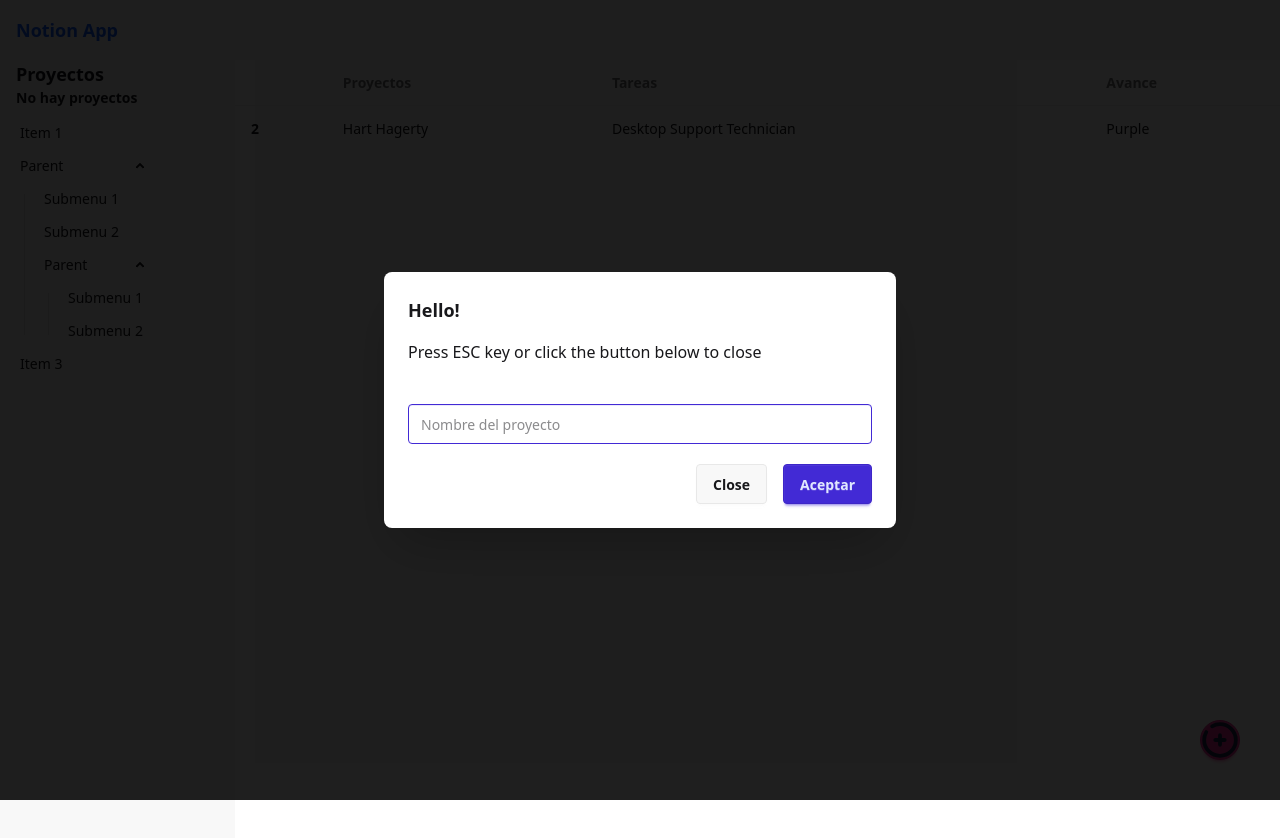
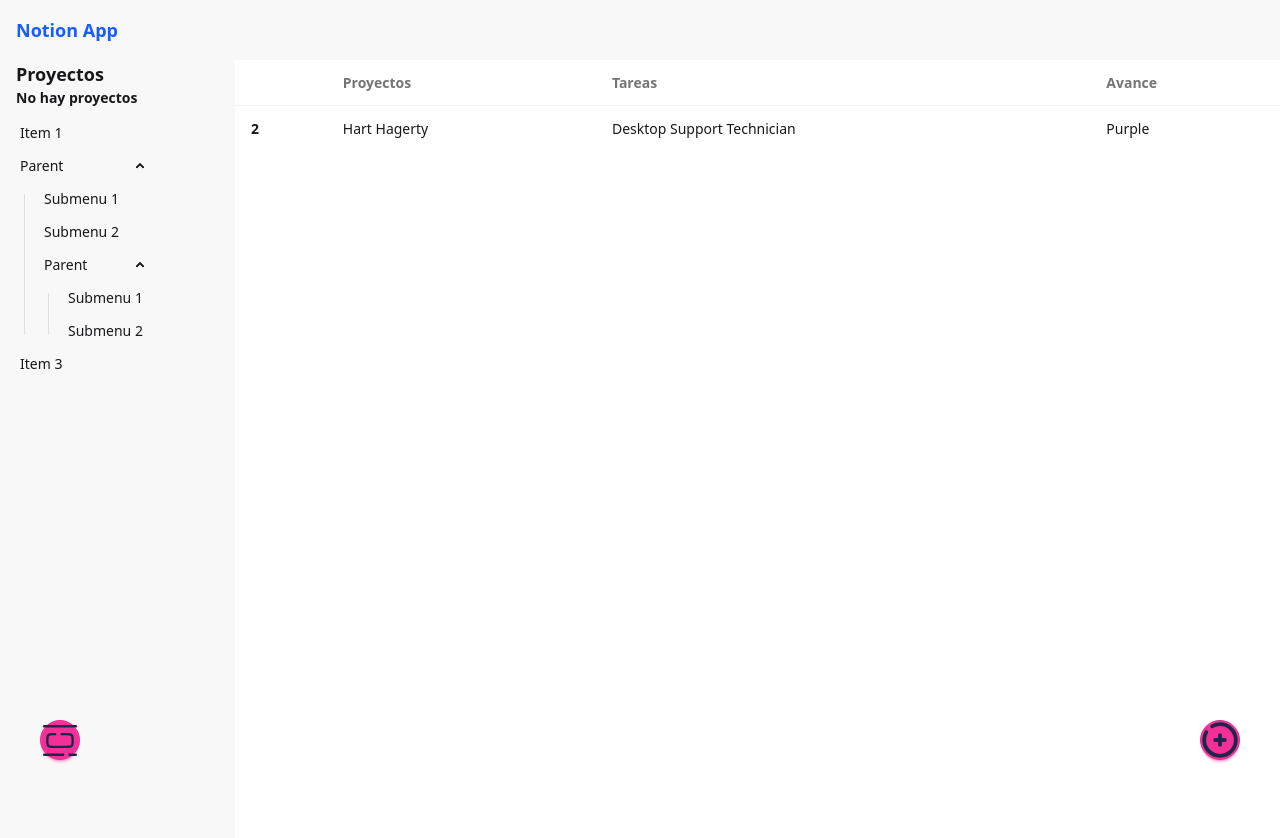
Before and after one commit to abertod/project-app, a Vue app: page /projects in a window 1280 px wide. Shown: the top 838 px of the page. Built offline with nearby package versions, Linux system fonts and the light colour scheme.

Commit message:
Diseño de los modasl finalizados

```diff
--- a/src/modulorum/commune/components/InputModal.vue
+++ b/src/modulorum/commune/components/InputModal.vue
@@ -1,18 +1,19 @@
 <template>
-  <dialog id="my_modal_1" class="modal" :open="true">
+  <dialog id="my_modal_1" class="modal" :open="aperta">
     <div class="modal-box">
-      <h3 class="text-lg font-bold">Hello!</h3>
-      <p class="py-4">Press ESC key or click the button below to close</p>
+      <h3 class="text-lg font-bold">{{ titulus }}</h3>
+      <p class="py-4">{{ subtitulus }}</p>
       <div class="modal-action flex flex-col">
         <form method="dialog" @submit.prevent="submitValorem">
           <input
+            ref="inputRef"
             type="text"
-            placeholder="Nombre del proyecto"
+            :placeholder="placeholder ?? 'Inserte un valor'"
             class="input input-bordered w-full flex input-primary"
             v-model="inputValorem"
           />
           <div class="flex justify-end mt-5">
-            <button class="btn">Close</button>
+            <button @click="$emit('claudere')" class="btn">Close</button>
             <button type="submit" class="btn btn-primary ml-4">Aceptar</button>
           </div>
           <!-- if there is a button in form, it will close the modal -->
@@ -21,7 +22,7 @@
     </div>
   </dialog>
 
-  <div class="fixed top-0 w-screen h-screen z-10 bg-black opacity-80"></div>
+  <div v-if="aperta" class="fixed top-0 w-screen h-screen z-10 bg-black opacity-80"></div>
 </template>
 
 <script lang="ts" setup>
@@ -29,7 +30,12 @@
 
 interface Props {
   aperta: boolean;
+  placeholder?: string;
+  titulus: string;
+  subtitulus: string;
 }
+
+defineProps<Props>();
 
 const emissiones = defineEmits<{
   claudere: [void];
@@ -38,9 +44,12 @@
 
 const inputValorem = ref('');
 
+const inputRef = ref<HTMLInputElement | null>(null);
+
 const submitValorem = () => {
   console.log({ valorem: inputValorem.value });
   if (!inputValorem.value) {
+    inputRef.value?.focus();
     return;
   }
   emissiones('valorem', inputValorem.value.trim());
--- /dev/null
+++ b/src/modulorum/commune/components/PropriumModal.vue
@@ -0,0 +1,28 @@
+<template>
+  <dialog class="modal" :open="aperta">
+    <div class="modal-box">
+      <div class="border-b border-blue-500">
+        <slot name="header"></slot>
+      </div>
+
+      <div class="my-5">
+        <slot name="body"></slot>
+      </div>
+
+      <div class="border-t border-t-blue-500 pt-5">
+        <slot name="footer"></slot>
+      </div>
+    </div>
+  </dialog>
+  <div v-if="aperta" class="fixed top-0 w-screen h-screen z-10 bg-black opacity-80"></div>
+</template>
+
+<script lang="ts" setup>
+interface Props {
+  aperta?: boolean;
+}
+
+withDefaults(defineProps<Props>(), {
+  aperta: false,
+});
+</script>
--- /dev/null
+++ b/src/modulorum/commune/icons/ModalIcon.vue
@@ -0,0 +1,27 @@
+<template>
+  <svg
+    width="231px"
+    height="231px"
+    viewBox="0 0 24 24"
+    fill="none"
+    xmlns="http://www.w3.org/2000/svg"
+  >
+    <g id="SVGRepo_bgCarrier" stroke-width="0"></g>
+    <g id="SVGRepo_tracerCarrier" stroke-linecap="round" stroke-linejoin="round"></g>
+    <g id="SVGRepo_iconCarrier">
+      <path d="M22 3L2 3" stroke="#1C274C" stroke-width="1.5" stroke-linecap="round"></path>
+      <path
+        d="M22 21L18 21M2 21L14 21"
+        stroke="#1C274C"
+        stroke-width="1.5"
+        stroke-linecap="round"
+      ></path>
+      <path
+        d="M9 8L8 8C6.11438 8 5.17157 8 4.58579 8.58579C4 9.17157 4 10.1144 4 12C4 13.8856 4 14.8284 4.58579 15.4142C5.17157 16 6.11438 16 8 16H16C17.8856 16 18.8284 16 19.4142 15.4142C20 14.8284 20 13.8856 20 12C20 10.1144 20 9.17157 19.4142 8.58579C18.8284 8 17.8856 8 16 8L13 8"
+        stroke="#1C274C"
+        stroke-width="1.5"
+        stroke-linecap="round"
+      ></path>
+    </g>
+  </svg>
+</template>
--- a/src/modulorum/projects/views/ProjectsView.vue
+++ b/src/modulorum/projects/views/ProjectsView.vue
@@ -35,16 +35,60 @@
       </tbody>
     </table>
   </div>
-  <InputModal />
+  <InputModal
+    :aperta="modalAperta"
+    @claudere="modalAperta = false"
+    @valorem="cumNovusValorem"
+    placeholder="Introduce el nombre del proyecto"
+    titulus="Nuevo proyecto"
+    subtitulus="Dale un nombre apropiado a tu proyecto"
+  />
 
-  <fab-button @click="() => console.log('cliked')">
+  <proprium-modal :aperta="propriumModalAperta">
+    <template #header>
+      <h1 class="text-3xl">Título del modal</h1>
+    </template>
+
+    <template #body>
+      <p>
+        Lorem ipsum dolor sit amet, consectetur adipisicing elit. Explicabo numquam facilis nostrum
+        assumenda nam distinctio nisi sed vitae autem ducimus, maiores iusto neque aspernatur
+        dolorem expedita delectus voluptate harum eos!
+      </p>
+    </template>
+
+    <template #footer>
+      <div class="flex justify-end">
+        <button @click="propriumModalAperta = false" class="btn">Close</button>
+        <button @click="propriumModalAperta = false" class="btn btn-primary ml-4">Aceptar</button>
+      </div>
+    </template>
+  </proprium-modal>
+
+  <fab-button @click="modalAperta = true">
     <AddCircle />
   </fab-button>
+
+  <fab-button @click="propriumModalAperta = true" positione="bottom-left">
+    <ModalIcon />
+  </fab-button>
+
   <!--<FabButton positione="bottom-left" />-->
 </template>
 
 <script lang="ts" setup>
 import FabButton from '@/modulorum/commune/components/FabButton.vue';
 import InputModal from '@/modulorum/commune/components/InputModal.vue';
+import PropriumModal from '@/modulorum/commune/components/PropriumModal.vue';
 import AddCircle from '@/modulorum/commune/icons/AddCircle.vue';
+import ModalIcon from '@/modulorum/commune/icons/ModalIcon.vue';
+import { ref } from 'vue';
+
+const modalAperta = ref(false);
+
+const propriumModalAperta = ref(false);
+
+const cumNovusValorem = (projectNomen: string) => {
+  console.log(projectNomen);
+};
 </script>
```
